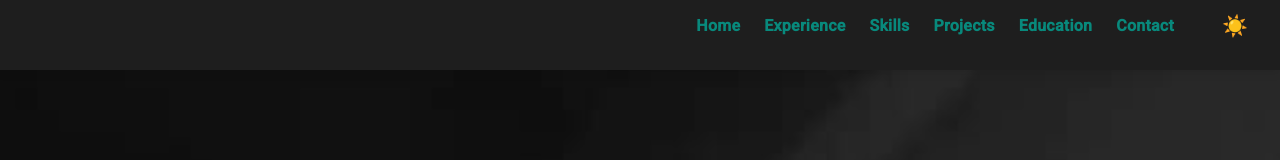
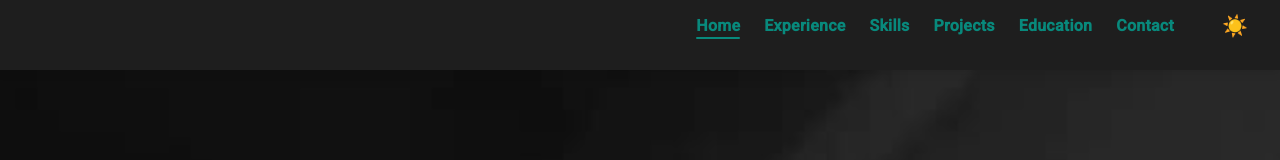
Before and after one commit to sahi26/My-Portfolio, an Angular app: page / in a window 1280 px wide. Shown: the top 160 px of the page. Built offline with nearby package versions, Linux system fonts and the light colour scheme.

Commit message:
'update'

```diff
--- a/src/app/components/navbar/navbar.component.css
+++ b/src/app/components/navbar/navbar.component.css
@@ -1,7 +1,3 @@
-:root {
-  --theme-green: #08897c;
-}
-
 /* ================= NAVBAR ================= */
 .navbar {
   position: fixed;
@@ -23,6 +19,12 @@ body.dark-mode .navbar {
   background-color: #1e1e1e;
 }
 
+.logo {
+  font-size: 1.8rem;
+  font-weight: bold;
+  color: #08897c;
+}
+
 body.dark-mode .logo {
   color: #fff;
 }
@@ -39,10 +41,28 @@ body.dark-mode .logo {
   font-weight: 700;
   color: #08897c;
   transition: color 0.3s;
+  position: relative;
 }
 
-body.dark-mode .nav-links li a {
-  color: #fff;
+/* Active Link Styling with underline */
+.nav-links li a.active {
+  color: #08897c;
+}
+
+.nav-links li a.active::after {
+  content: '';
+  position: absolute;
+  left: 0;
+  bottom: -4px;
+  width: 100%;
+  height: 2px;
+  background-color: #08897c;
+  border-radius: 2px;
+  transition: all 0.3s ease;
+}
+
+body.dark-mode .nav-links li a.active::after {
+  background-color: #08897c;
 }
 
 .nav-links li a:hover {
@@ -100,7 +120,6 @@ body.dark-mode .theme-toggle {
     opacity: 0;
     transition: transform 0.3s ease, opacity 0.3s ease;
     z-index: 1000;
-    /* lowered below hamburger */
     box-shadow: -2px 0 10px rgba(0, 0, 0, 0.3);
     border-left: 1px solid #333;
   }
@@ -113,11 +132,9 @@ body.dark-mode .theme-toggle {
   .hamburger {
     display: block;
     position: fixed;
-    /* fixed keeps it visible even when menu scrolls */
     top: 1rem;
     right: 1.5rem;
     z-index: 10001;
-    /* HIGHER than nav-links */
     font-size: 1.7rem;
     background: none;
     border: none;
--- a/src/app/components/navbar/navbar.component.html
+++ b/src/app/components/navbar/navbar.component.html
@@ -8,12 +8,24 @@
 
   <!-- Navigation Links -->
   <ul class="nav-links" [class.open]="menuOpen">
-    <li><a href="#hero" (click)="closeMenu()">Home</a></li>
-    <li><a href="#experience" (click)="closeMenu()">Experience</a></li>
-    <li><a href="#skills" (click)="closeMenu()">Skills</a></li>
-    <li><a href="#projects" (click)="closeMenu()">Projects</a></li>
-    <li><a href="#education" (click)="closeMenu()">Education</a></li>
-    <li><a href="#contact" (click)="closeMenu()">Contact</a></li>
+    <li>
+      <a href="#hero" (click)="closeMenu()" [class.active]="activeSection === 'hero'">Home</a>
+    </li>
+    <li>
+      <a href="#experience" (click)="closeMenu()" [class.active]="activeSection === 'experience'">Experience</a>
+    </li>
+    <li>
+      <a href="#skills" (click)="closeMenu()" [class.active]="activeSection === 'skills'">Skills</a>
+    </li>
+    <li>
+      <a href="#projects" (click)="closeMenu()" [class.active]="activeSection === 'projects'">Projects</a>
+    </li>
+    <li>
+      <a href="#education" (click)="closeMenu()" [class.active]="activeSection === 'education'">Education</a>
+    </li>
+    <li>
+      <a href="#contact" (click)="closeMenu()" [class.active]="activeSection === 'contact'">Contact</a>
+    </li>
 
     <li class="divider"></li>
 
--- a/src/app/components/navbar/navbar.component.ts
+++ b/src/app/components/navbar/navbar.component.ts
@@ -8,6 +8,7 @@ import { Component, HostListener } from '@angular/core';
 export class NavbarComponent {
   isDarkMode = true;
   menuOpen = false;
+  activeSection: string = 'hero'; // default active section
 
   toggleTheme() {
     this.isDarkMode = !this.isDarkMode;
@@ -30,4 +31,23 @@ export class NavbarComponent {
       this.menuOpen = false;
     }
   }
+
+  // Detect scroll and set active section
+  @HostListener('window:scroll', [])
+  onScroll() {
+    const sections = ['hero', 'experience', 'skills', 'projects', 'education', 'contact'];
+    let currentSection = 'hero';
+
+    sections.forEach(sectionId => {
+      const section = document.getElementById(sectionId);
+      if (section) {
+        const rect = section.getBoundingClientRect();
+        if (rect.top <= 70 && rect.bottom > 70) {
+          currentSection = sectionId;
+        }
+      }
+    });
+
+    this.activeSection = currentSection;
+  }
 }
```
